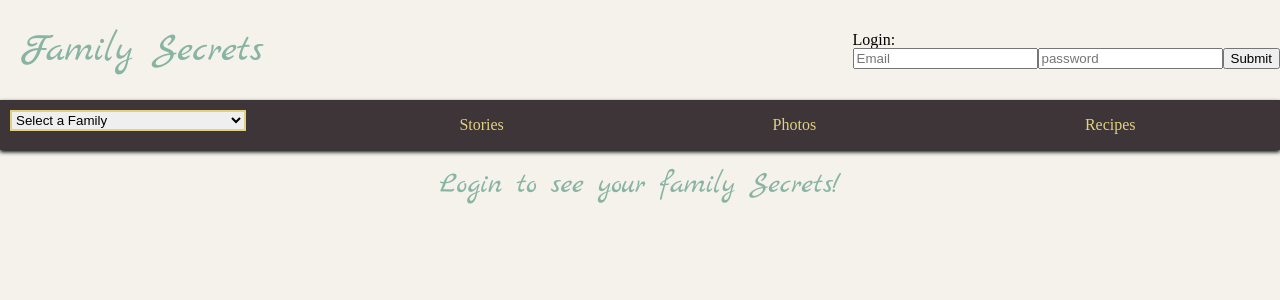
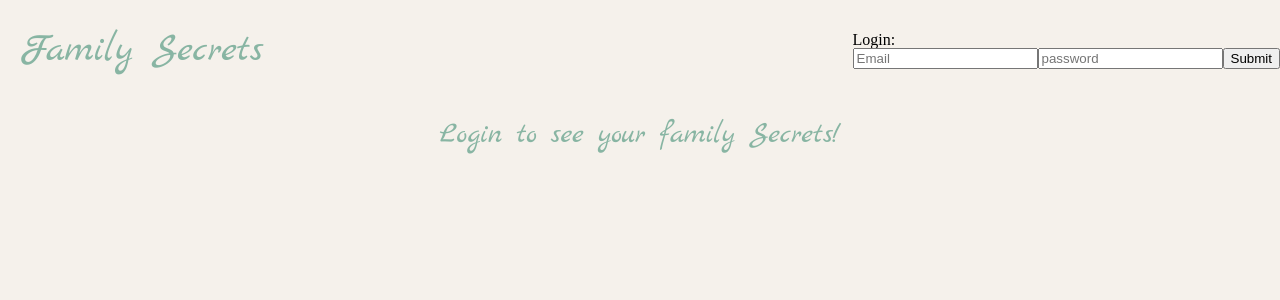
Before and after one commit to dylhof/family-secrets, a React (Create React App) app: page / in a window 1280 px wide. Shown: the top 300 px of the page. Built offline with nearby package versions, Linux system fonts and the light colour scheme; a web font is replaced by a local one.

Commit message:
Add a conditional to show the NavBar

```diff
--- a/src/containers/App/App.js
+++ b/src/containers/App/App.js
@@ -11,11 +11,11 @@ import CardArea from '../../containers/CardArea/CardArea';
 export class App extends Component {
 
   render() {
-    const { error, isLoading} = this.props
+    const { error, isLoading, currentUser} = this.props
     return (
       <div className="App">
         <Header/>
-        <NavBar/>
+        {currentUser && <NavBar/>}
         <CardArea/>
         {error && <Error/>}
         {isLoading && <Loading/>}
@@ -26,7 +26,8 @@ export class App extends Component {
 
 export const mapStateToProps = state => ({
   error: state.error,
-  isLoading: state.isLoading
+  isLoading: state.isLoading,
+  currentUser: state.currentUser
 });
 
 export default connect(mapStateToProps)(App);
```
